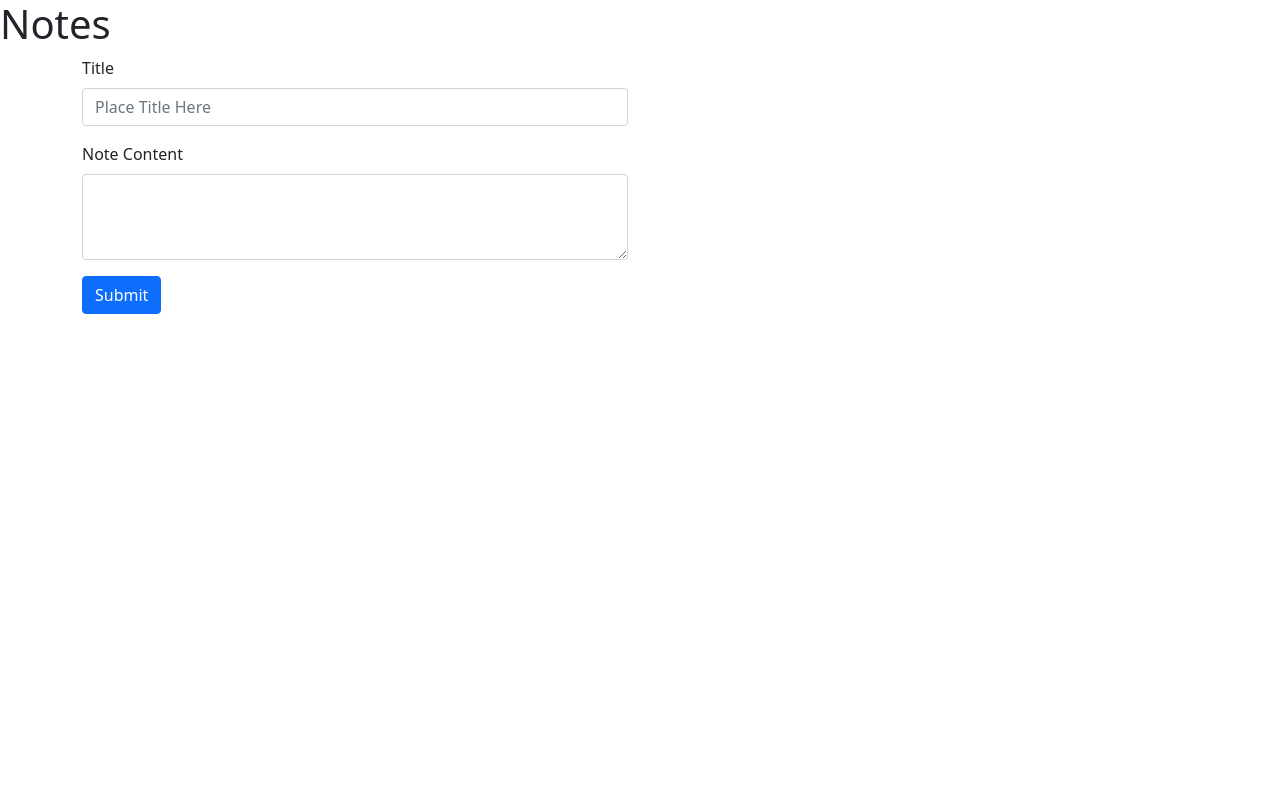
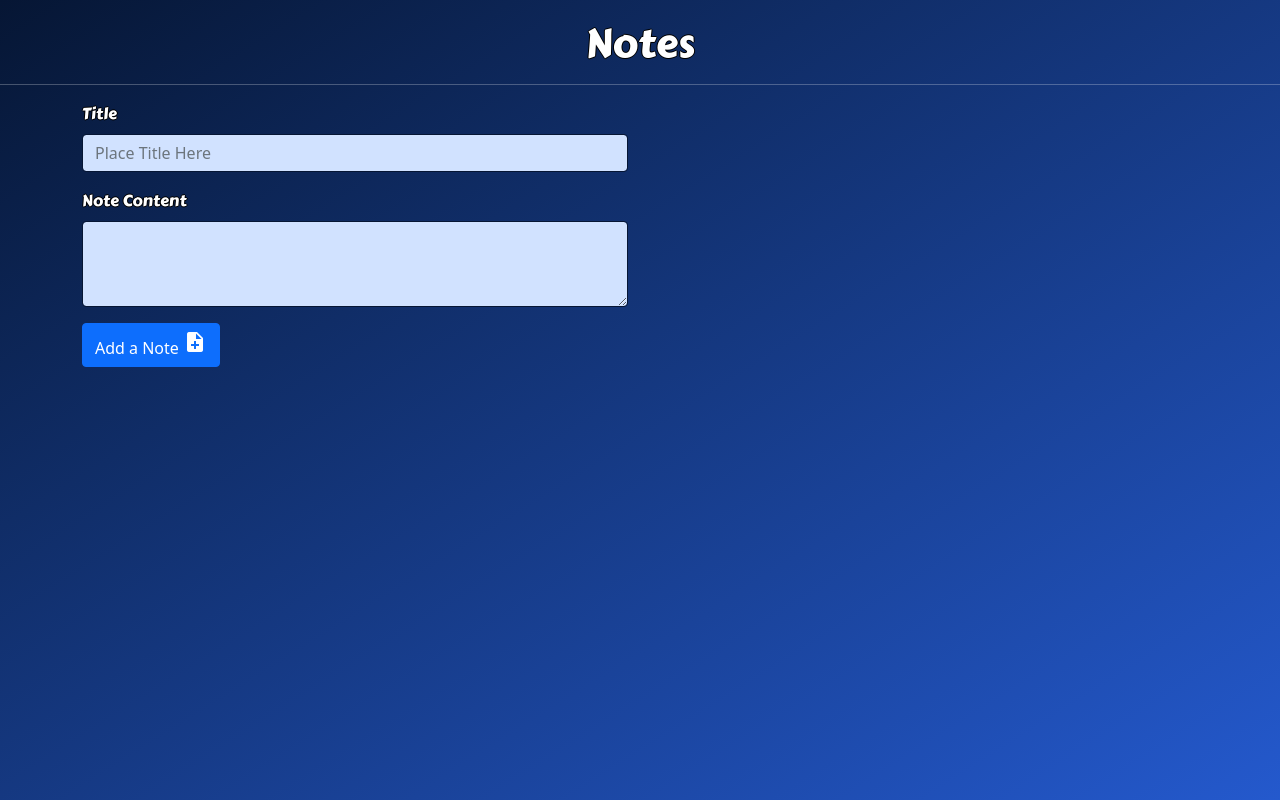
Before and after one commit to reidk361/Homework-Week-11-Express.js-Note-Taker, a website: page public/pages/notes.html in a window 1280 px wide. Drawn offline with nearby package versions, Linux system fonts and the light colour scheme; files that its build step writes are made by us from their sources; no server answers.

Commit message:
Refined html and css. Added a reset.css.

```diff
--- a/public/pages/notes.html
+++ b/public/pages/notes.html
@@ -1,20 +1,27 @@
 <!DOCTYPE html>
 <html lang="en">
 <head>
-    <meta charset="UTF-8">
-    <meta http-equiv="X-UA-Compatible" content="IE=edge">
-    <meta name="viewport" content="width=device-width, initial-scale=1.0">
-    <link href="https://cdn.jsdelivr.net/npm/bootstrap@5.0.2/dist/css/bootstrap.min.css" rel="stylesheet" integrity="sha384-EVSTQN3/azprG1Anm3QDgpJLIm9Nao0Yz1ztcQTwFspd3yD65VohhpuuCOmLASjC" crossorigin="anonymous">
-    <link rel="stylesheet" href="../styles/style.css" />
-    <title>Notes</title>
+  <meta charset="UTF-8">
+  <meta http-equiv="X-UA-Compatible" content="IE=edge">
+  <meta name="viewport" content="width=device-width, initial-scale=1.0">
+  <link href="https://cdn.jsdelivr.net/npm/bootstrap@5.0.2/dist/css/bootstrap.min.css" rel="stylesheet" integrity="sha384-EVSTQN3/azprG1Anm3QDgpJLIm9Nao0Yz1ztcQTwFspd3yD65VohhpuuCOmLASjC" crossorigin="anonymous">
+  <link rel="preconnect" href="https://fonts.googleapis.com">
+  <link rel="preconnect" href="https://fonts.gstatic.com" crossorigin>
+  <link href="https://fonts.googleapis.com/css2?family=Carter+One&display=swap" rel="stylesheet">
+  <link href="https://fonts.googleapis.com/css2?family=Carter+One&display=swap" rel="stylesheet">
+  <link href="https://fonts.googleapis.com/icon?family=Material+Icons"rel="stylesheet">
+  <link rel="stylesheet" href="./styles/reset.css">
+  <link rel="stylesheet" href="./styles/style.css">
+  <title>Notes</title>
 </head>
 <body>
     <header>
         <h1>Notes</h1>
+        <hr>
     </header>
     <div class="container">
         <div class="row">
-            <div class="col">
+            <div class="col-md-6 col-sm-12">
                 <form id="note-form">
                     <div class="mb-3">
                         <label for="note-title" class="form-label">Title</label>
@@ -24,10 +31,13 @@
                         <label for="note-text" class="form-label">Note Content</label>
                         <textarea class="form-control" id="note-text" rows="3"></textarea>
                     </div>
-                    <button type="submit" class="btn btn-primary">Submit</button>
+                    <button type="submit" class="btn btn-primary">
+                      Add a Note
+                      <span class="material-icons md-36">note_add</span>
+                    </button>
                 </form>
             </div>
-            <div id="note-container" class="col">
+            <div id="note-container" class="col-md-6 col-sm-12">
             </div>
         </div>
     </div>
--- a/public/scripts/notes.js
+++ b/public/scripts/notes.js
@@ -35,9 +35,10 @@ const createCard = (note) => {
     ${note.title}
   </div>
   <div class="card-body">
-    <h5>${note.date}</h5>
-    <hr>
     <p class="card-text">${note.text}</p>
+  </div>
+  <div class="card-footer">
+    ${note.date}
   </div>`)
   notesContainer.appendChild(cardEl);
 };
--- /dev/null
+++ b/public/styles/reset.css
@@ -0,0 +1,78 @@
+/* https://github.com/andy-piccalilli/modern-css-reset
+Copyright (c) 2019 Andy Bell and other contributors
+License can be found here: https://github.com/andy-piccalilli/modern-css-reset/blob/master/LICENSE */
+
+/* Box sizing rules */
+*,
+*::before,
+*::after {
+  box-sizing: border-box;
+}
+
+/* Remove default margin */
+body,
+h1,
+h2,
+h3,
+h4,
+p,
+figure,
+blockquote,
+dl,
+dd {
+  margin: 0;
+}
+
+/* Remove list styles on ul, ol elements with a list role, which suggests default styling will be removed */
+ul[role='list'],
+ol[role='list'] {
+  list-style: none;
+}
+
+/* Set core root defaults */
+html:focus-within {
+  scroll-behavior: smooth;
+}
+
+/* Set core body defaults */
+body {
+  min-height: 100vh;
+  text-rendering: optimizeSpeed;
+  line-height: 1.5;
+}
+
+/* A elements that don't have a class get default styles */
+a:not([class]) {
+  text-decoration-skip-ink: auto;
+}
+
+/* Make images easier to work with */
+img,
+picture {
+  max-width: 100%;
+  display: block;
+}
+
+/* Inherit fonts for inputs and buttons */
+input,
+button,
+textarea,
+select {
+  font: inherit;
+}
+
+/* Remove all animations, transitions and smooth scroll for people that prefer not to see them */
+@media (prefers-reduced-motion: reduce) {
+  html:focus-within {
+   scroll-behavior: auto;
+  }
+
+  *,
+  *::before,
+  *::after {
+    animation-duration: 0.01ms !important;
+    animation-iteration-count: 1 !important;
+    transition-duration: 0.01ms !important;
+    scroll-behavior: auto !important;
+  }
+}
--- a/public/styles/style.css
+++ b/public/styles/style.css
@@ -0,0 +1,44 @@
+body {
+    background-image:linear-gradient(
+    to bottom right,
+    rgb(6,22,52) 0%,
+    rgb(16,45,103) 33%,
+    rgb(26,67,154) 66%,
+    rgb(36,89,205) 100%
+    );
+}
+
+header{
+    padding-top: 20px
+}
+
+header, .card-header, .card-footer, #intro {
+    text-align: center;
+}
+
+.card-header, .card-footer {
+    background-color: rgb(78,140,255);
+}
+
+header, .card-header, .form-label{
+    font-family: 'Carter One', cursive;
+}
+
+header, .form-label{
+    color: white;
+    text-shadow: -1px 0 black, 0 1px black, 1px 0 black, 0 -1px black;
+}
+
+.card{
+    margin: 10px;
+}
+
+.form-control, .card-body {
+    background-color: rgb(209,226,255);
+}
+
+.form-control, .card {
+    border: 1px solid rgb(6,22,52);
+}
+
+/* text-shadow: -1px 0 black, 0 1px black, 1px 0 black, 0 -1px black; */
```
Also changed, not shown: public/index.html (+14 -1 lines).
